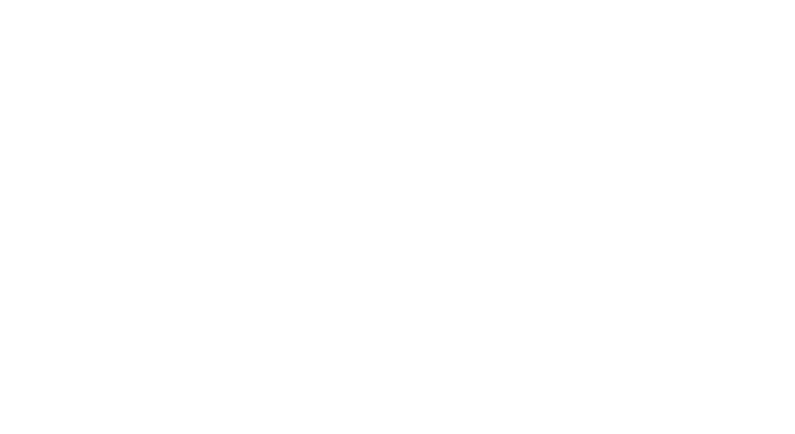
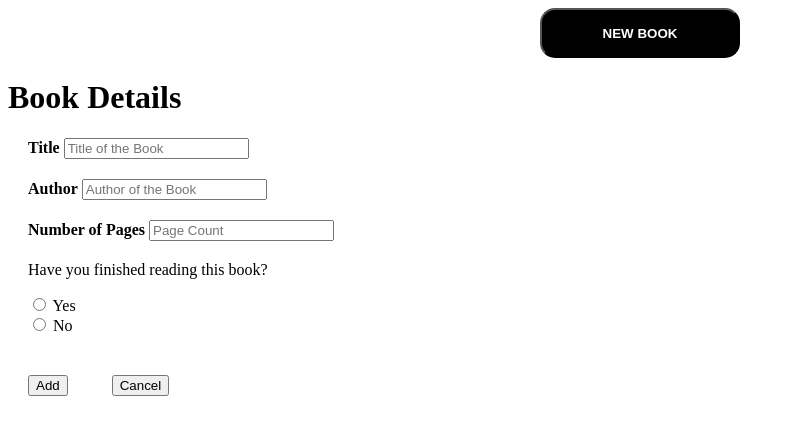
Before and after one commit to Sajadmhy/library, a plain HTML site: page index.html in a window 1280 px wide. Shown: the whole page, without its empty margins (0-795 px from the left). Drawn offline with Linux system fonts and the light colour scheme.

Commit message:
create new book button and form

```diff
--- a/index.html
+++ b/index.html
@@ -8,9 +8,37 @@
     <link rel="stylesheet" href="styles.css">
 </head>
 <body>
+    <div id="table">
 
+    </div>
+    <div class="btn"><button>NEW BOOK</button></div>
+    <div class="form-popup" id="myForm">
+        <form action="#" class="form-container">
+          <h1>Book Details</h1>
+        <div class="form-item">
+          <label for="title"><b>Title</b></label>
+          <input type="text" id="title" placeholder="Title of the Book" name="title" required>
+        </div>
+        <div class="form-item">
+          <label for="author"><b>Author</b></label>
+          <input type="text" id="author" placeholder="Author of the Book" name="author" required>
+        </div>
+        <div class="form-item">
+          <label for="pages"><b>Number of Pages</b></label>
+          <input type="number" id="pages" placeholder="Page Count" name="pages" required>
+        </div>
+        <div class="form-item">
+          <p>Have you finished reading this book?</p>
+          <input type="radio" id="yes" name="is_read" value="yes">
+          <label for="yes">Yes</label><br>
 
-
+          <input type="radio" id="no" name="is_read" value="no">
+          <label for="no">No</label><br>
+        </div>
+          <button type="submit" class="btns">Add</button>
+          <button type="button" class="btns" onclick="closeForm()">Cancel</button>
+        </form>
+      </div>
     <script src="library.js"></script>
 </body>
 </html>
--- a/library.js
+++ b/library.js
@@ -0,0 +1,24 @@
+let myLibrary = ['h' , 'o' , 'b'];
+
+function Book(title, author, pages, isRead) {
+    this.title = title;
+    this.author = author;
+    this.pages = pages;
+    this.isRead = isRead;
+};
+
+function addBookToLibrary() {
+    newBook = prompt ("Enter a book name" , "");
+    myLibrary.push(newBook);
+};
+
+
+// write a function that loops through the array and display...
+// each book on the page.
+function displayBook() {
+    for (let i = 0 ; i < myLibrary.length; i++){
+        const para = document.createElement("P");
+        const node = document.createTextNode(myLibrary[i]);
+        para.appendChild(node);
+        document.getElementById('table').appendChild(para);
+    }};
--- a/styles.css
+++ b/styles.css
@@ -0,0 +1,22 @@
+.btn {
+    display: flex;
+    justify-content: center;
+}
+.btn button {
+    color: white;
+    border-radius: 15px;
+    background-color: black;
+    width: 200px;
+    height: 50px;
+    flex: 0 1 auto;
+    font-weight: bold;
+}
+
+.form-item {
+    display: block;
+    margin: 20px;
+}
+
+.btns {
+    margin: 20px;
+}
```
